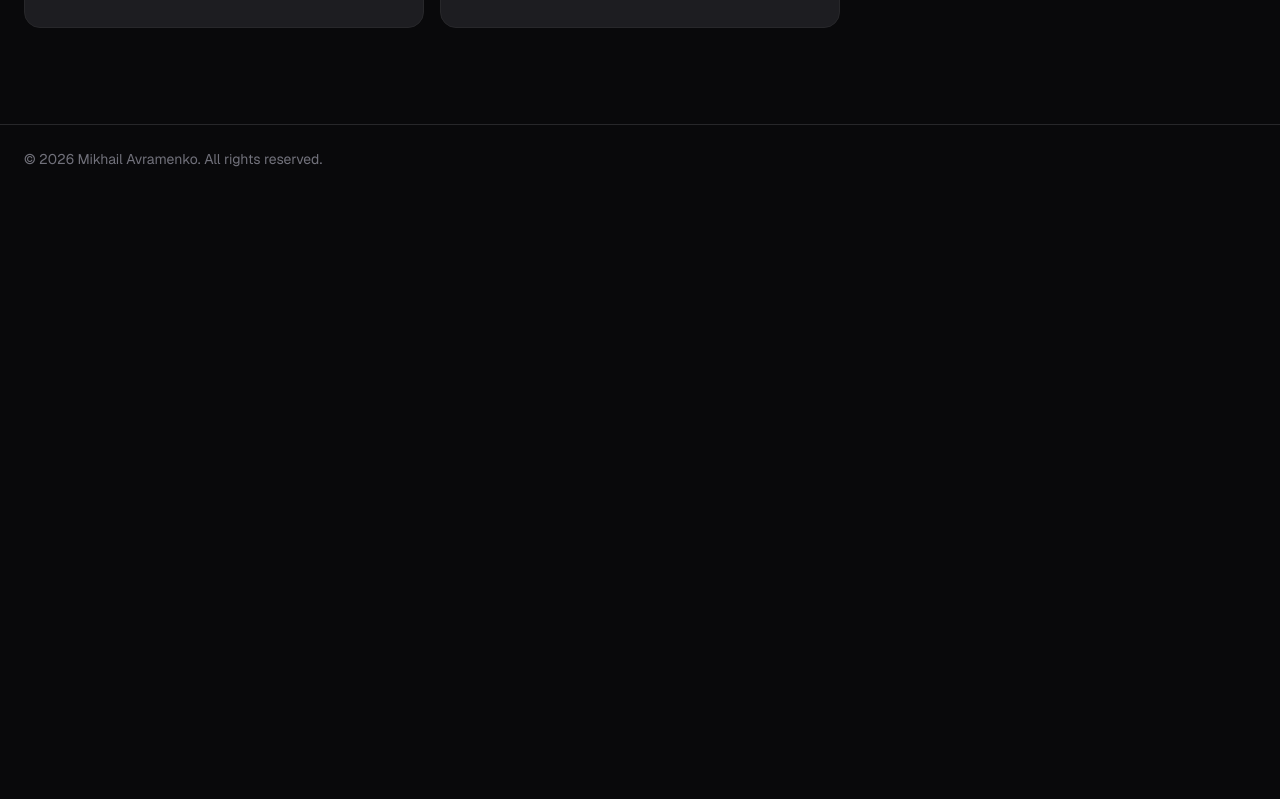
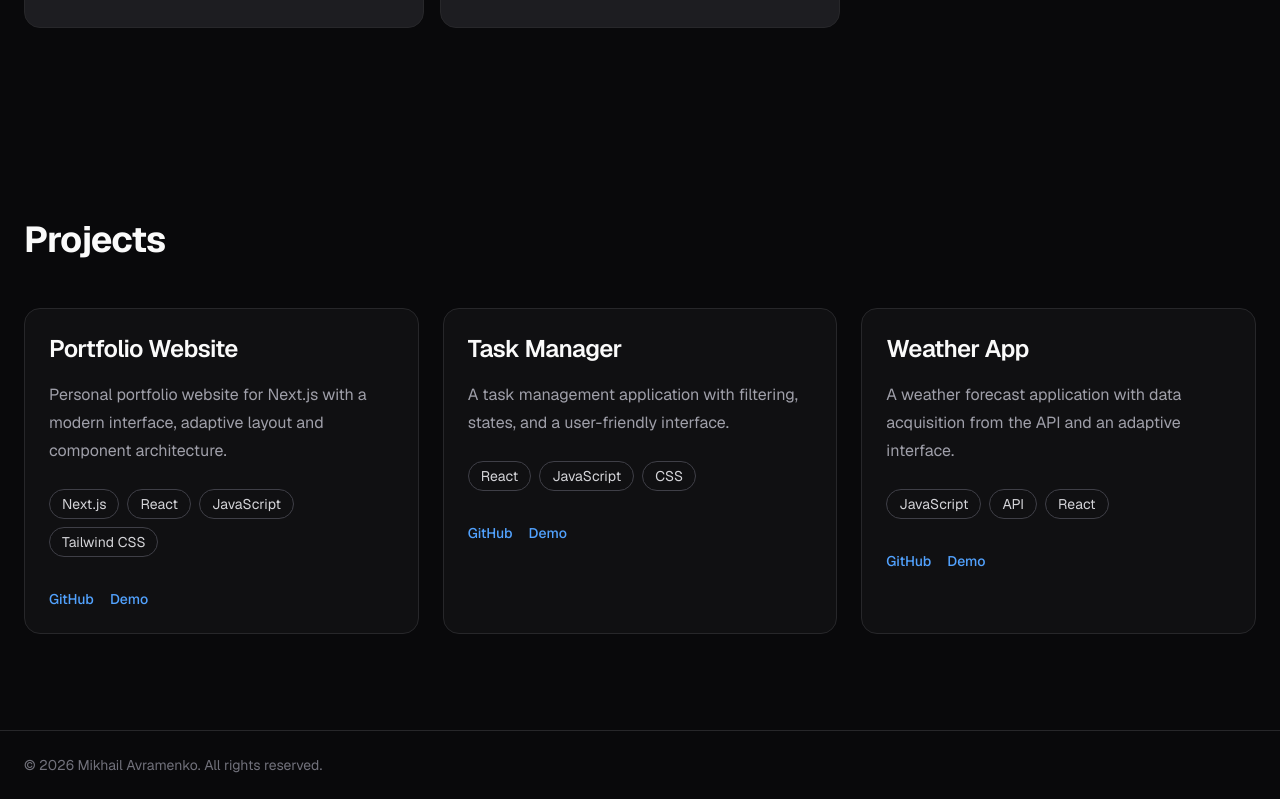
Before and after one commit to avramenkomy/portfolio, a Next.js app: page / in a window 1280 px wide. Shown: the part 1679-2478 px from the top of the page. Before the commit the page ends 1872 px from the top, so only its background shows below. Built offline with nearby package versions, Linux system fonts and the light colour scheme.

Commit message:
feat: add featured project section

```diff
--- a/src/app/page.js
+++ b/src/app/page.js
@@ -1,6 +1,7 @@
 import Hero from '@/components/sections/Hero';
 import About from '@/components/sections/About';
 import TechStack from '@/components/sections/TechStack';
+import FeaturedProjects from '@/components/sections/FeaturedProjects';
 
 export default function Home() {
   return (
@@ -8,6 +9,7 @@ export default function Home() {
       <Hero />
       <About />
       <TechStack />
+      <FeaturedProjects />
     </>
   );
 }
--- /dev/null
+++ b/src/components/projects/ProjectCard.jsx
@@ -0,0 +1,50 @@
+export default function ProjectCard({ project }) {
+  return (
+    <article
+      className="rounded-2xl border border-zinc-800 bg-zinc-900/50 p-6 transition-all duration-300 hover:border-blue-500/40"
+    >
+      <div className="flex h-full flex-col">
+        <div>
+          <h3 className="text-2xl font-semibold tracking-tight">
+            {project.title}
+          </h3>
+
+          <p className="mt-4 leading-7 text-zinc-400">
+            {project.description}
+          </p>
+        </div>
+
+        <div className="mt-6 flex flex-wrap gap-2">
+          {project.stack.map(tech => (
+            <span
+              key={tech}
+              className="rounded-full border border-zinc-700 px-3 py-1 text-sm text-zinc-300"
+            >
+              {tech}
+            </span>
+          ))}
+        </div>
+
+        <div className="mt-8 flex gap-4">
+          <a
+            href={project.github}
+            target="_blank"
+            rel="noreferrer"
+            className="text-sm font-medium text-blue-400 transition hover:text-blue-300"
+          >
+            GitHub
+          </a>
+
+          <a
+            href={project.demo}
+            target="_blank"
+            rel="noreferrer"
+            className="text-sm font-medium text-blue-400 transition hover:text-blue-300"
+          >
+            Demo
+          </a>
+        </div>
+      </div>
+    </article>
+  )
+}
--- /dev/null
+++ b/src/components/sections/FeaturedProjects.jsx
@@ -0,0 +1,26 @@
+import Section from '@/components/ui/Section';
+import SectionTitle from '@/components/ui/SectionTitle';
+import ProjectCard from '@/components/projects/ProjectCard';
+
+import projects from '@/data/projects';
+
+
+export default function FeaturedProjects() {
+  return (
+    <Section id="projects">
+      <SectionTitle
+        title={projects.title}
+        description={projects.description}
+      />
+
+      <div className="grid gap-6 lg:grid-cols-3">
+        {projects.items.map(prj => (
+          <ProjectCard
+            key={prj.title}
+            project={prj}
+          />
+        ))}
+      </div>
+    </Section>
+  )
+}
--- /dev/null
+++ b/src/data/projects.js
@@ -0,0 +1,31 @@
+const projects = {
+  title: 'Projects',
+  description: '',
+  items: [
+    {
+      title: "Portfolio Website",
+      description: "Personal portfolio website for Next.js with a modern interface, adaptive layout and component architecture.",
+      stack: ["Next.js", "React", "JavaScript", "Tailwind CSS"],
+      github: "https://github.com/your-name/portfolio",
+      demo: "https://your-domain.com",
+    },
+
+    {
+      title: "Task Manager",
+      description: "A task management application with filtering, states, and a user-friendly interface.",
+      stack: ["React", "JavaScript", "CSS"],
+      github: "https://github.com/your-name/task-manager",
+      demo: "https://task-manager-demo.com",
+    },
+
+    {
+      title: "Weather App",
+      description: "A weather forecast application with data acquisition from the API and an adaptive interface.",
+      stack: ["JavaScript", "API", "React"],
+      github: "https://github.com/your-name/weather-app",
+      demo: "https://weather-demo.com",
+    },
+  ],
+}
+
+export default projects;
```
